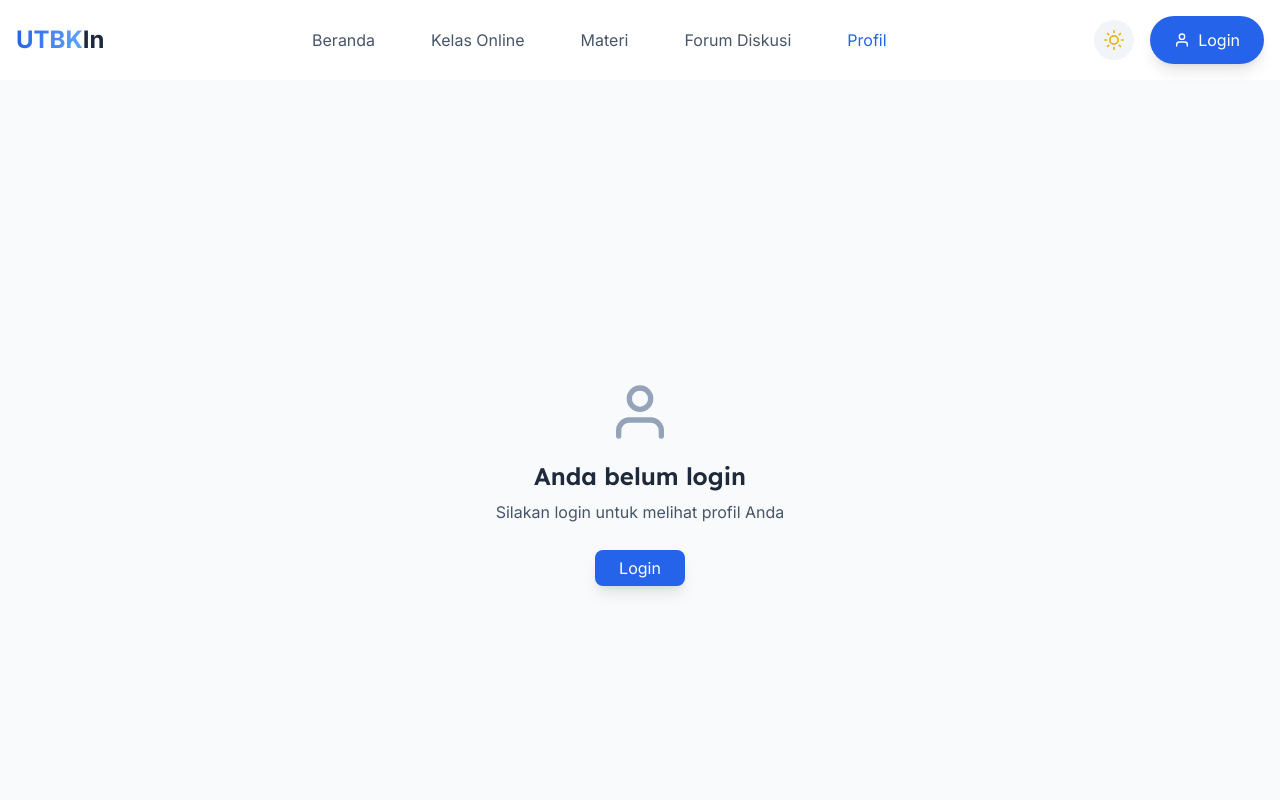
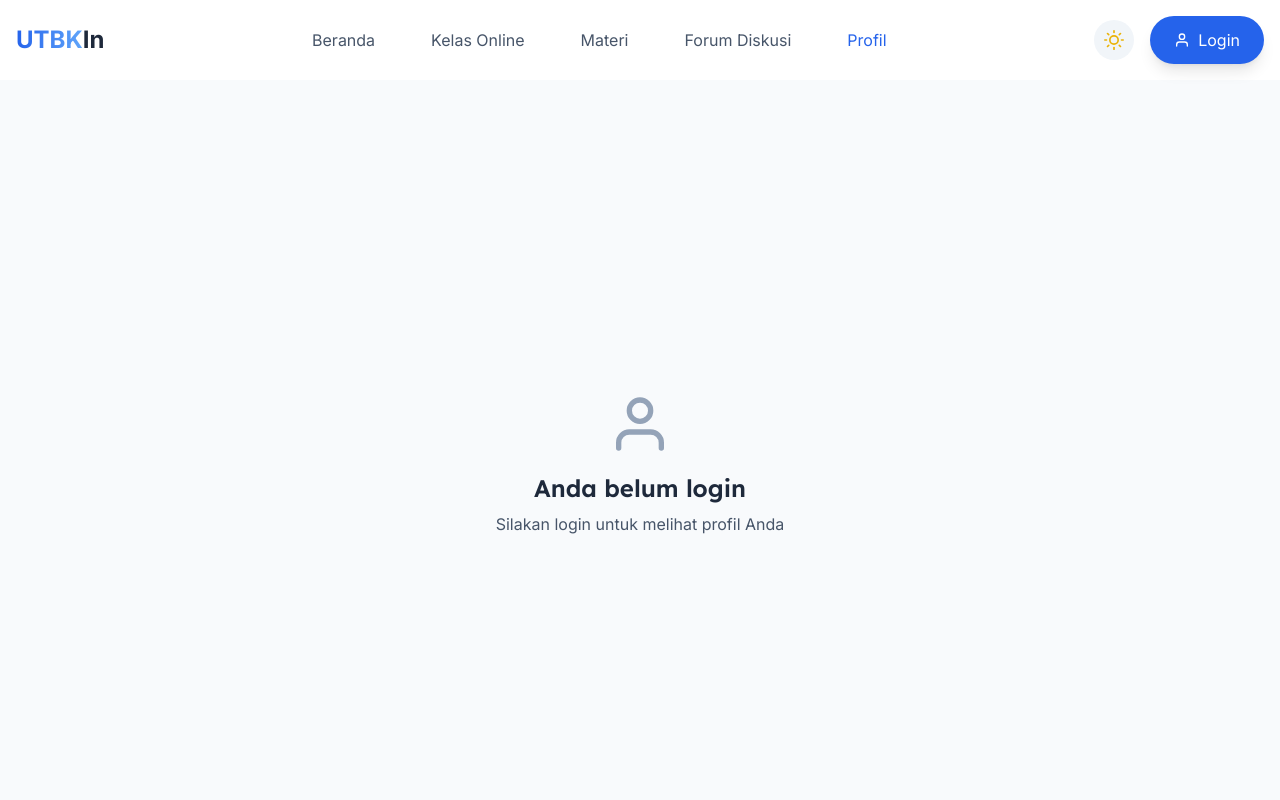
Before and after one commit to Arfazrll/SNBTIn, a Next.js app: page /profil-saya in a window 1280 px wide. Shown: the top 800 px of the page. Built offline with nearby package versions, Linux system fonts and the light colour scheme.

Commit message:
fixing profil saya

```diff
--- a/src/pages/profil-saya.tsx
+++ b/src/pages/profil-saya.tsx
@@ -1,6 +1,5 @@
 import React, { useState, useEffect } from 'react';
 import { FiUser, FiMail, FiPhone, FiCalendar, FiMapPin, FiEdit2, FiSave } from 'react-icons/fi';
-import Link from 'next/link';
 import Image from 'next/image';
 
 // Interface untuk data pengguna
@@ -107,11 +106,6 @@ const UserProfilePage = () => {
           <h2 className="mt-4 text-2xl font-semibold text-secondary-800 dark:text-white">Anda belum login</h2>
           <p className="mt-2 text-secondary-600 dark:text-secondary-400">Silakan login untuk melihat profil Anda</p>
         </div>
-        <Link href="/login">
-          <a className="btn-primary py-2 px-6 rounded-lg">
-            Login
-          </a>
-        </Link>
       </div>
     );
   }
```
